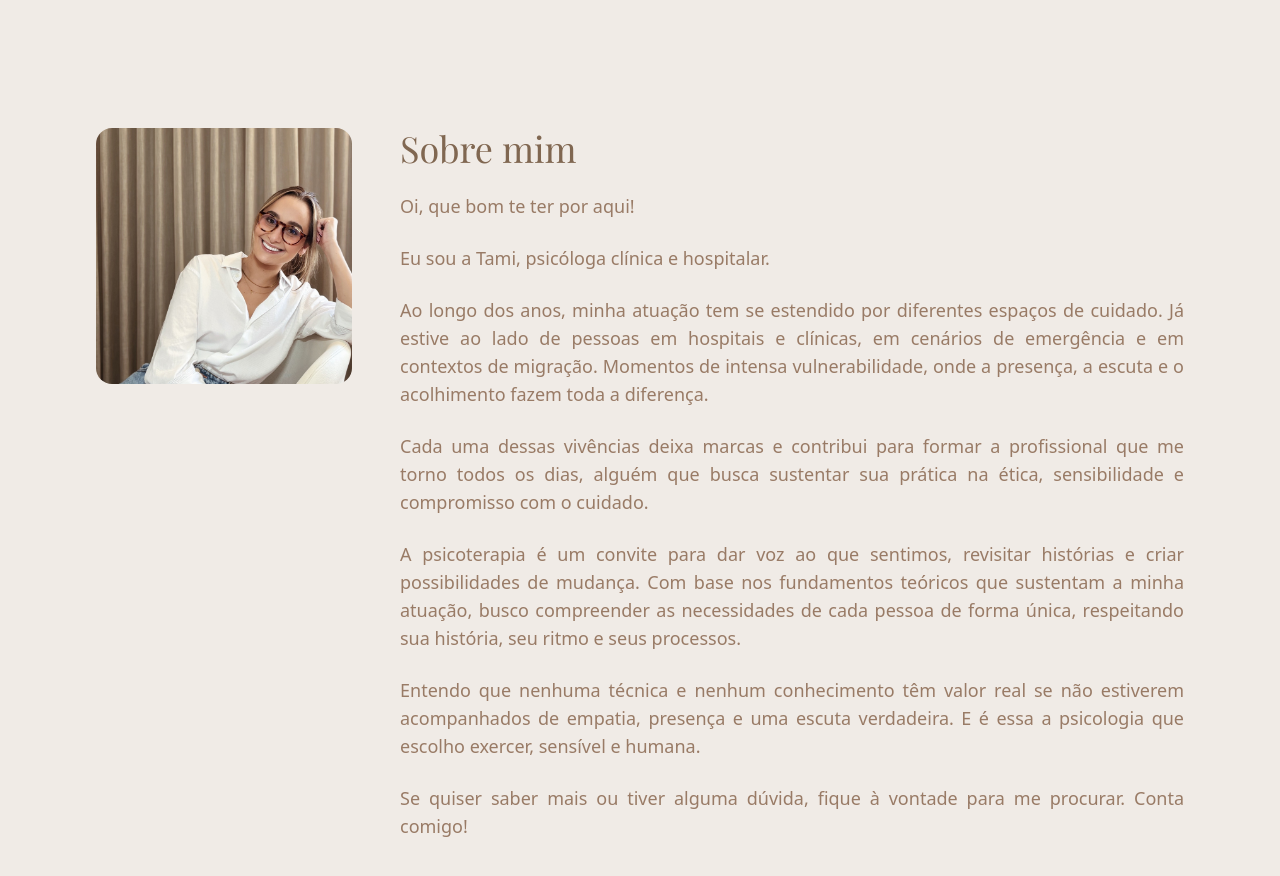
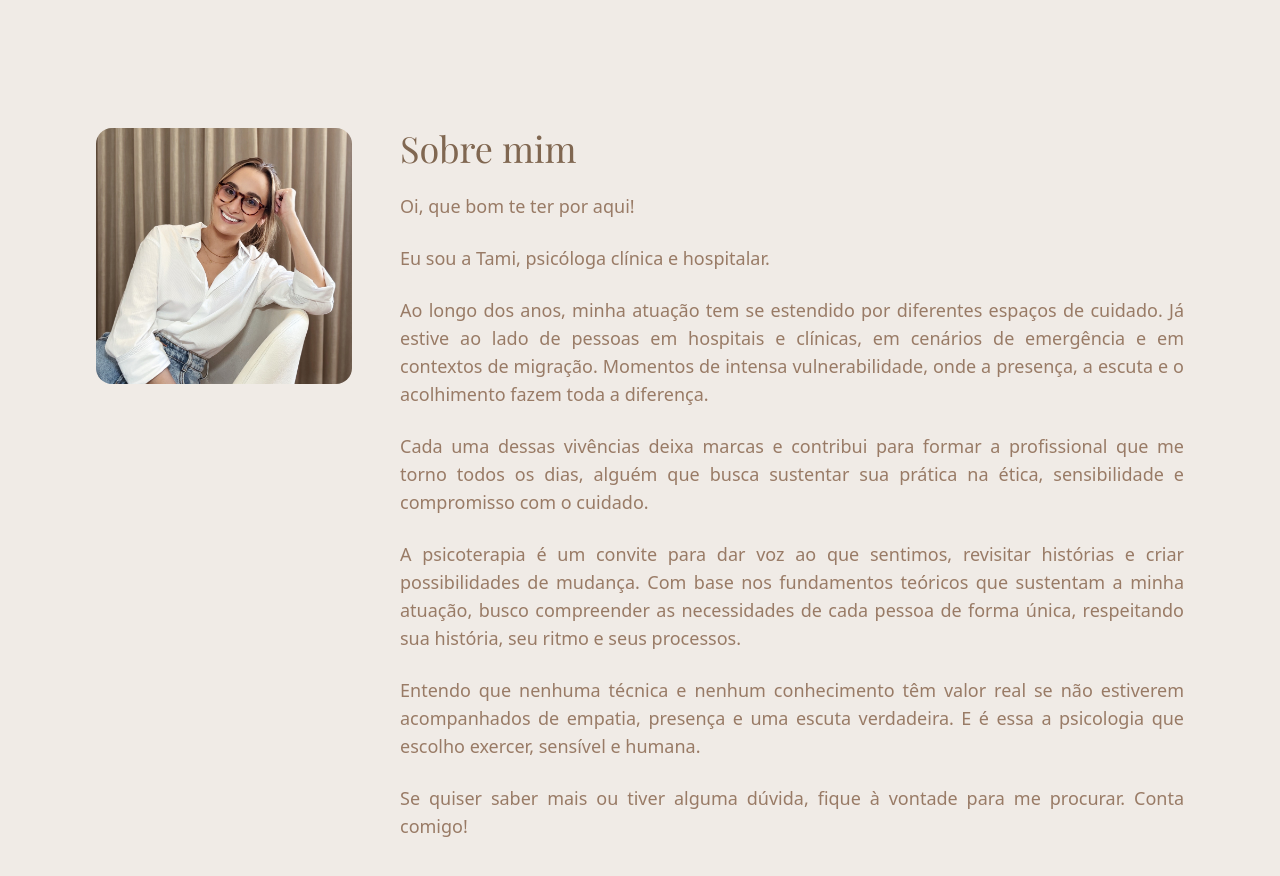
Before and after one commit to tamiberti/tamiberti, a React (Vite) app: page / in a window 1280 px wide. Shown: the part 800-1676 px from the top of the page. Built offline with nearby package versions, Linux system fonts and the light colour scheme; a web font is replaced by a local one.

Commit message:
Visual edit in Lovable
Edited UI in Lovable

```diff
--- a/src/components/About.tsx
+++ b/src/components/About.tsx
@@ -1,17 +1,11 @@
 import tamiProfile from "@/assets/tami-profile.jpg";
-
 const About = () => {
-  return (
-    <section id="about" className="min-h-screen py-24 md:py-32 px-6 animate-page-enter bg-background">
+  return <section id="about" className="min-h-screen py-24 md:py-32 px-6 animate-page-enter bg-background">
       <div className="container mx-auto max-w-6xl">
       <div className="space-y-12 md:space-y-16">
           {/* Profile Photo and Title */}
           <div className="flex flex-col md:flex-row items-start gap-8 md:gap-12">
-            <img
-              src={tamiProfile}
-              alt="Tami Berti - Psicóloga"
-              className="w-56 h-56 md:w-64 md:h-64 object-cover rounded-2xl flex-shrink-0"
-            />
+            <img alt="Tami Berti - Psicóloga" className="w-56 h-56 md:w-64 md:h-64 object-cover rounded-2xl flex-shrink-0" src="/lovable-uploads/807a122b-80c3-4150-b09a-3788976d0b30.jpg" />
             <div className="flex flex-col">
               <h2 className="text-3xl md:text-4xl font-playfair font-normal lg:text-4xl text-[#806751] mb-6">
                 Sobre mim
@@ -88,8 +82,6 @@ const About = () => {
           </div>
         </div>
       </div>
-    </section>
-  );
+    </section>;
 };
-
 export default About;
```
Also changed, not shown: public/lovable-uploads/807a122b-80c3-4150-b09a-3788976d0b30.jpg (added), public/lovable-uploads/c46bdfc4-34a3-4bd7-8362-80c2d8b4abf1.jpg (added).
